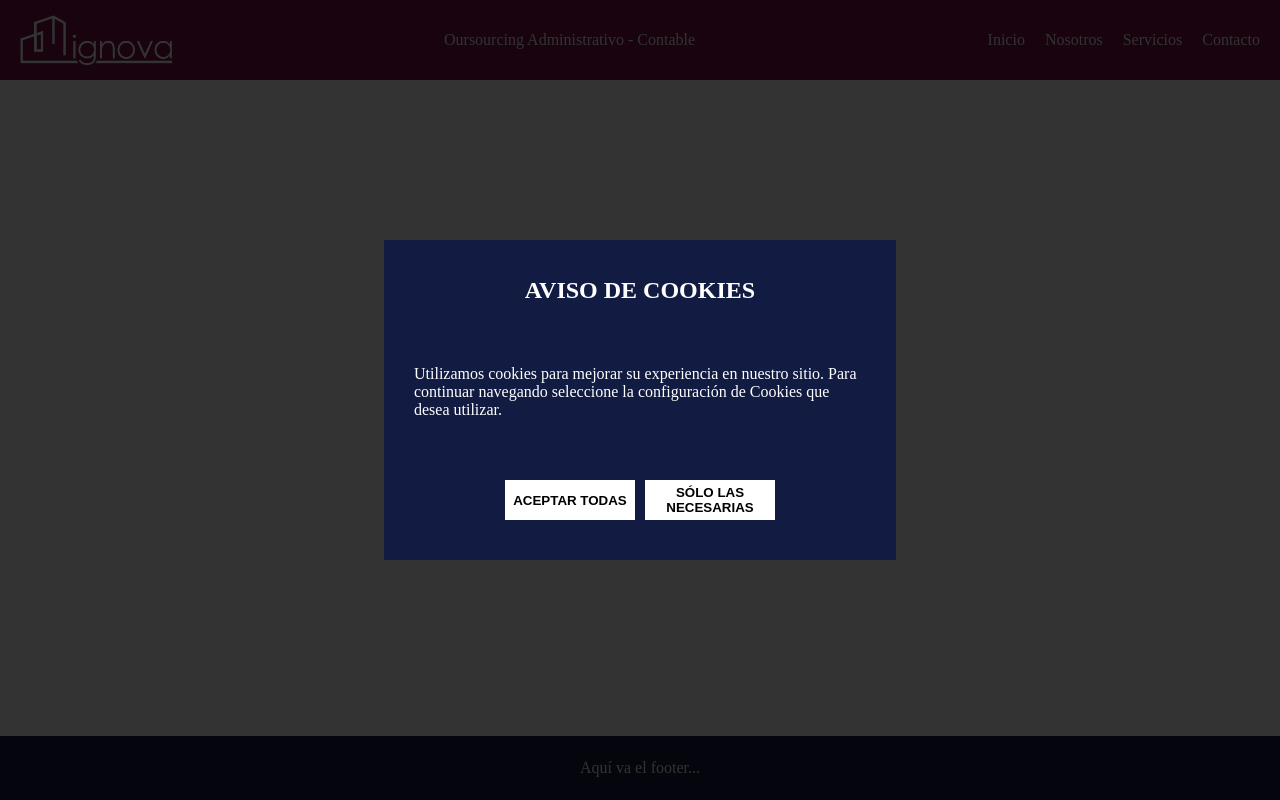
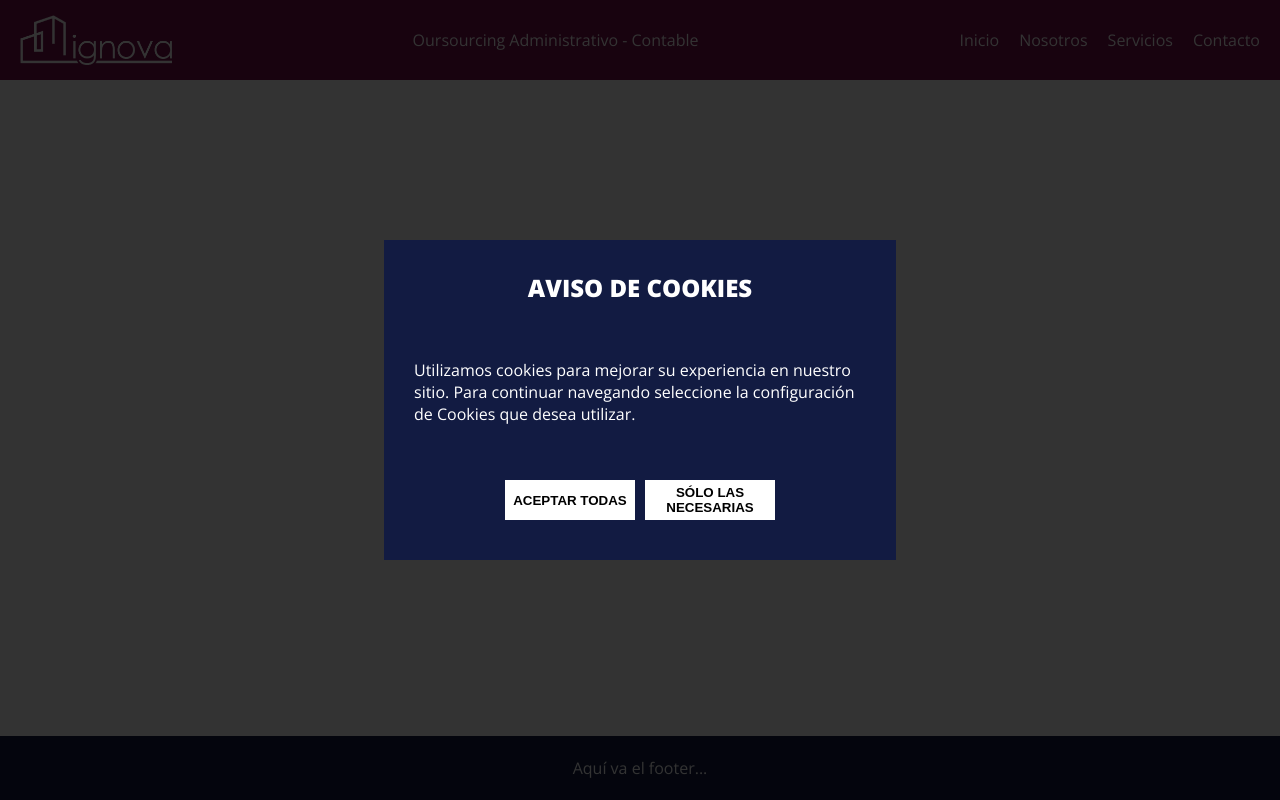
Before and after one commit to yimmytor/cenfotec-FRO3-reactjs, a React (Create React App) app: page /inicio in a window 1280 px wide. Built offline with nearby package versions, Linux system fonts and the light colour scheme.

Commit message:
Se crea una carpeta css en assets y se mueven los css dentro, se crea un css para las fonts

```diff
--- /dev/null
+++ b/src/assets/css/fonts.css
@@ -0,0 +1 @@
+@import url('https://fonts.googleapis.com/css2?family=Open+Sans:ital,wght@0,300;0,400;0,600;0,800;1,300&display=swap');
--- a/src/index.css
+++ b/src/assets/css/index.css
@@ -7,4 +7,5 @@
 body {
     height: 100vh;
     min-height: 100vh;
+    font-family: 'Open Sans', sans-serif;
 }
--- a/src/index.js
+++ b/src/index.js
@@ -1,6 +1,7 @@
 import React from 'react';
 import ReactDOM from 'react-dom';
-import './index.css';
+import './assets/css/fonts.css';
+import './assets/css/index.css';
 import App from './components/App';
 import reportWebVitals from './reportWebVitals';
 
```
